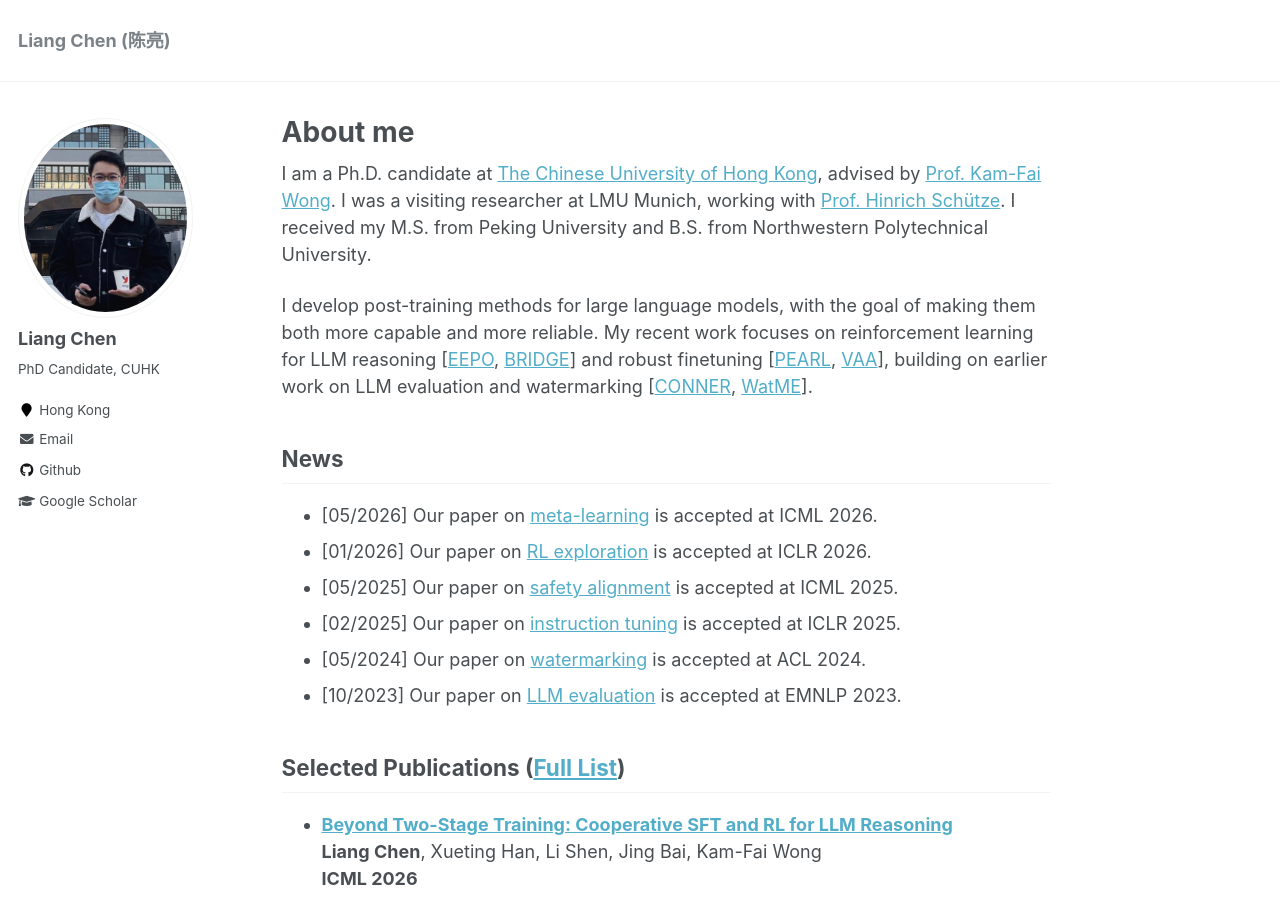
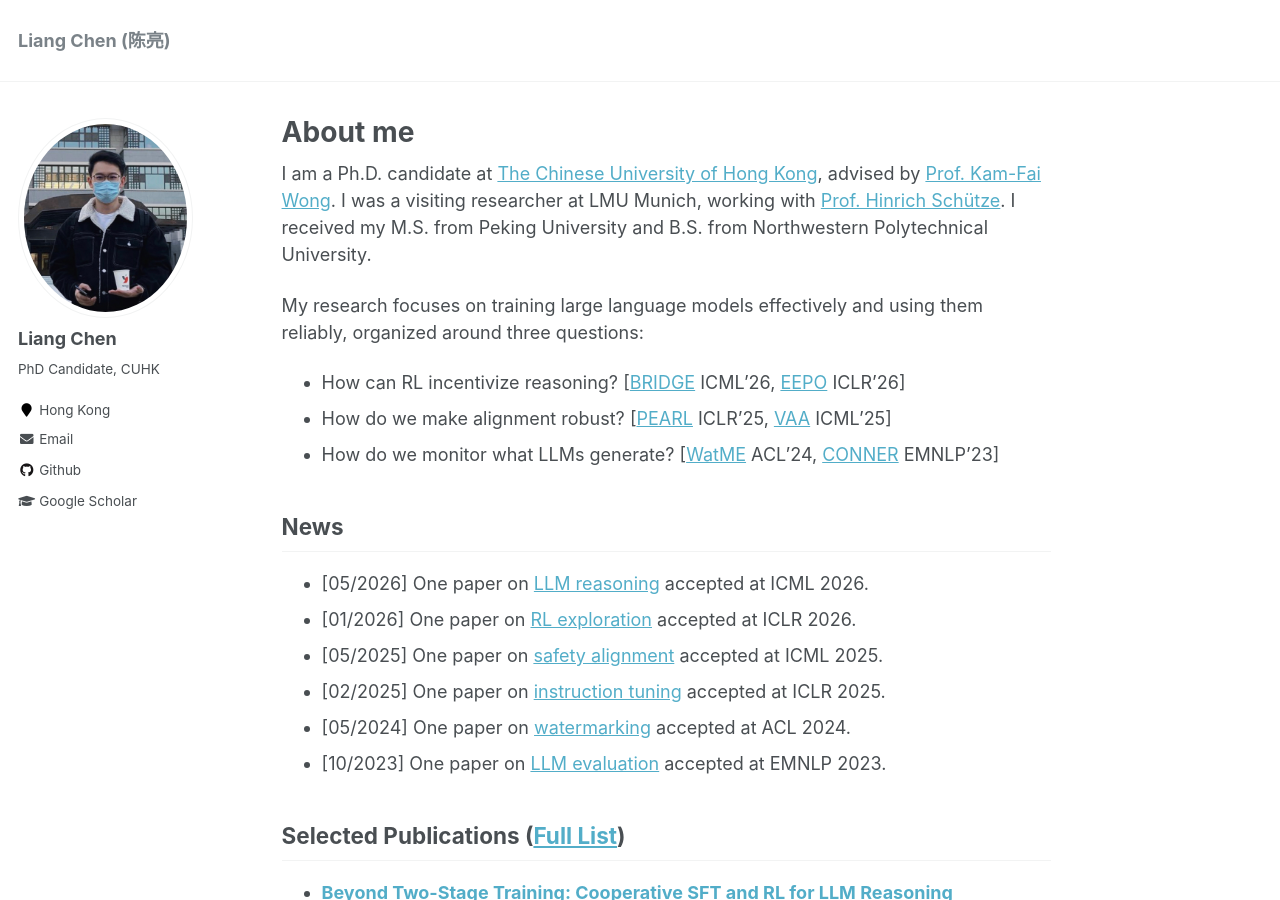
Before and after one commit to ChanLiang/ChanLiang.github.io, a Jekyll site: the page built from _pages/about.md, in a window 1280 px wide and 900 px high. Built offline with Jekyll 4.4.1, drawn with Linux system fonts in a browser that asks for light colours.

Commit message:
Update about.md

```diff
--- a/_pages/about.md
+++ b/_pages/about.md
@@ -12,19 +12,22 @@ I am a Ph.D. candidate at [The Chinese University of Hong Kong](https://www.cuhk
 I was a visiting researcher at LMU Munich, working with [Prof. Hinrich Schütze](https://cisnlp.github.io/about/).
 I received my M.S. from Peking University and B.S. from Northwestern Polytechnical University.
 
-I develop post-training methods for large language models, with the goal of making them both more capable and more reliable. My recent work focuses on reinforcement learning for LLM reasoning [[EEPO](https://openreview.net/pdf?id=ObF4WIMkY6), [BRIDGE](https://arxiv.org/pdf/2509.06948)] and robust finetuning [[PEARL](https://openreview.net/pdf?id=txoJvjfI9w), [VAA](https://openreview.net/pdf?id=EMHED4WTHT)], building on earlier work on LLM evaluation and watermarking [[CONNER](https://aclanthology.org/2023.emnlp-main.390.pdf), [WatME](https://aclanthology.org/2024.acl-long.496/)].
+My research focuses on training large language models effectively and using them reliably, organized around three questions:
 
+* How can RL incentivize reasoning? [[BRIDGE](https://arxiv.org/pdf/2509.06948) ICML'26, [EEPO](https://openreview.net/pdf?id=ObF4WIMkY6) ICLR'26]
+* How do we make alignment robust? [[PEARL](https://openreview.net/pdf?id=txoJvjfI9w) ICLR'25, [VAA](https://openreview.net/pdf?id=EMHED4WTHT) ICML'25]
+* How do we monitor what LLMs generate? [[WatME](https://aclanthology.org/2024.acl-long.496/) ACL'24, [CONNER](https://aclanthology.org/2023.emnlp-main.390.pdf) EMNLP'23]
 
 ## News
-- [05/2026] Our paper on [meta-learning](https://arxiv.org/abs/2509.06948) is accepted at ICML 2026.
-- [01/2026] Our paper on [RL exploration](https://openreview.net/pdf?id=ObF4WIMkY6) is accepted at ICLR 2026.
-- [05/2025] Our paper on [safety alignment](https://openreview.net/pdf?id=EMHED4WTHT) is accepted at ICML 2025.
-- [02/2025] Our paper on [instruction tuning](https://openreview.net/pdf?id=txoJvjfI9w) is accepted at ICLR 2025.
-- [05/2024] Our paper on [watermarking](https://aclanthology.org/2024.acl-long.496.pdf) is accepted at ACL 2024.
-- [10/2023] Our paper on [LLM evaluation](https://aclanthology.org/2023.emnlp-main.390.pdf.pdf) is accepted at EMNLP 2023.
 
+* [05/2026] One paper on [LLM reasoning](https://arxiv.org/abs/2509.06948) accepted at ICML 2026.
+* [01/2026] One paper on [RL exploration](https://openreview.net/pdf?id=ObF4WIMkY6) accepted at ICLR 2026.
+* [05/2025] One paper on [safety alignment](https://openreview.net/pdf?id=EMHED4WTHT) accepted at ICML 2025.
+* [02/2025] One paper on [instruction tuning](https://openreview.net/pdf?id=txoJvjfI9w) accepted at ICLR 2025.
+* [05/2024] One paper on [watermarking](https://aclanthology.org/2024.acl-long.496.pdf) accepted at ACL 2024.
+* [10/2023] One paper on [LLM evaluation](https://aclanthology.org/2023.emnlp-main.390.pdf) accepted at EMNLP 2023.
 
-## Selected Publications ([Full List](https://scholar.google.com/citations?hl=en&user=0iatxnIAAAAJ&view_op=list_works&sortby=pubdate))
+## Selected Publications ([Full List](/publications/))
 
 - **[Beyond Two-Stage Training: Cooperative SFT and RL for LLM Reasoning](https://arxiv.org/abs/2509.06948)**
   **Liang Chen**, Xueting Han, Li Shen, Jing Bai, Kam-Fai Wong
```
